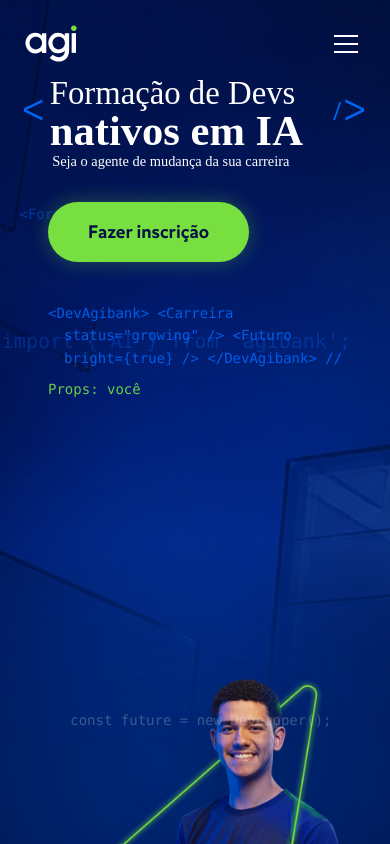
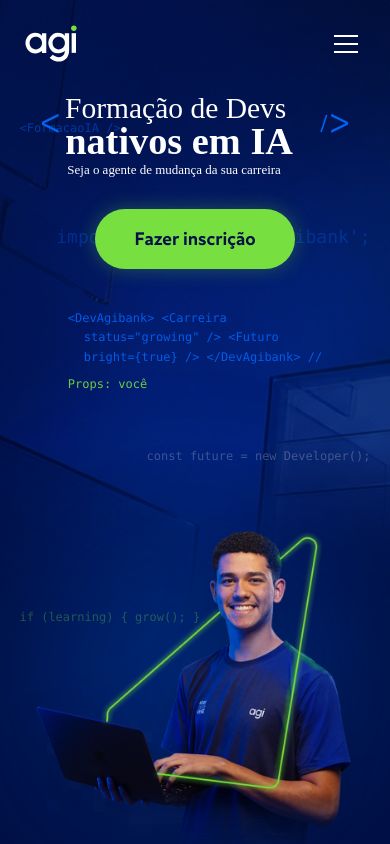
Before and after one commit to Uriel3coletivo/formacao-devs-ia, a Next.js app: page / in a window 390 px wide. Shown: the top 844 px of the page. Built offline with nearby package versions, Linux system fonts and the light colour scheme.

Commit message:
Update Hero.jsx

```diff
--- a/src/components/Hero.jsx
+++ b/src/components/Hero.jsx
@@ -16,7 +16,8 @@ export default function Hero() {
   }, [])
 
   return (
-    <section className="relative min-h-screen flex items-center bg-[#000f44] overflow-hidden pt-20 pb-12">
+    // Mobile: pt-24 pb-0 (compacto). Desktop: lg:min-h-screen lg:pt-32 lg:pb-12 (O que você aprovou)
+    <section className="relative flex items-center bg-[#000f44] overflow-hidden pt-24 pb-0 lg:min-h-screen lg:pt-32 lg:pb-12">
 
       <div className="absolute inset-0 z-0">
         <img src="/images/Hero-Banner-1.jpg" alt="Background" className="w-full h-full object-cover" />
@@ -27,29 +28,31 @@ export default function Hero() {
         <img src="/images/Pixels.png" alt="Pixels Decorativos" className="object-contain max-h-full" />
       </div>
 
-      <div className="absolute inset-0 z-10 pointer-events-none overflow-hidden font-mono text-sm md:text-base">
-        <motion.div animate={{ y: [0, -20, 0], opacity: [0.2, 0.6, 0.2] }} transition={{ repeat: Infinity, duration: 4, ease: "easeInOut" }} className="absolute top-[20%] left-[5%] text-[#0064f5]">&lt;FormacaoIA /&gt;</motion.div>
-        <motion.div animate={{ y: [0, -15, 0], opacity: [0.3, 0.8, 0.3] }} transition={{ repeat: Infinity, duration: 5, ease: "easeInOut", delay: 2 }} className="absolute top-[30%] right-[10%] text-[#0064f5] text-xl">import &#123; AI &#125; from 'agibank';</motion.div>
+      <div className="absolute inset-0 z-10 pointer-events-none overflow-hidden font-mono text-xs md:text-base">
+        <motion.div animate={{ y: [0, -20, 0], opacity: [0.2, 0.6, 0.2] }} transition={{ repeat: Infinity, duration: 4, ease: "easeInOut" }} className="absolute top-[15%] lg:top-[20%] left-[5%] text-[#0064f5]">&lt;FormacaoIA /&gt;</motion.div>
+        <motion.div animate={{ y: [0, -15, 0], opacity: [0.3, 0.8, 0.3] }} transition={{ repeat: Infinity, duration: 5, ease: "easeInOut", delay: 2 }} className="absolute top-[25%] lg:top-[30%] right-[5%] lg:right-[10%] text-[#0064f5] text-lg lg:text-xl">import &#123; AI &#125; from 'agibank';</motion.div>
       </div>
 
       <div className="container-custom relative z-20 w-full mt-4">
-        <div className="grid lg:grid-cols-12 gap-0 items-center">
+        {/* Mobile: 1 coluna. Desktop: 12 colunas */}
+        <div className="grid grid-cols-1 lg:grid-cols-12 gap-8 lg:gap-0 items-center">
 
           <motion.div
             initial={{ opacity: 0, y: 30 }}
             animate={{ opacity: 1, y: 0 }}
             transition={{ duration: 0.8 }}
-            className="col-span-12 lg:col-span-5 flex flex-col items-start justify-center text-left w-full z-30"
+            // Mobile: centralizado. Desktop: lg:items-start lg:text-left
+            className="col-span-1 lg:col-span-5 flex flex-col items-center lg:items-start justify-center text-center lg:text-left w-full z-30"
           >
+            {/* Mobile: object-center. Desktop: lg:object-left lg:-ml-12 (O alinhamento perfeito que fizemos) */}
             <img
               src="/images/Logo-Formacao-Devs.svg"
               alt="Formação de Devs nativos em IA"
-              className="w-full max-w-[700px] xl:max-w-[850px] mb-8 object-contain"
-              style={{ objectPosition: 'left center' }}
+              className="w-[90%] lg:w-full max-w-[400px] lg:max-w-[700px] xl:max-w-[850px] mb-8 object-contain object-center lg:object-left lg:-ml-8 xl:-ml-12"
             />
 
-            {/* Recuo restaurado para a versão exata que você aprovou */}
-            <div className="pl-6 md:pl-8 lg:pl-10 xl:pl-12">
+            {/* Mobile: pl-0. Desktop: lg:pl-10 xl:pl-12 (O recuo exato da letra F) */}
+            <div className="pl-0 md:pl-8 lg:pl-10 xl:pl-12 w-full flex flex-col items-center lg:items-start">
               <button className="bg-[#77df40] text-[#000f44] px-10 py-4 rounded-full font-bold text-lg hover:bg-[#0064f5] hover:text-white transition-all transform hover:scale-105 active:scale-95 shadow-[0_0_20px_rgba(119,223,64,0.3)]">
                 Fazer inscrição
               </button>
@@ -57,7 +60,7 @@ export default function Hero() {
               <motion.div
                 animate={{ x: mousePosition.x * 0.3, y: mousePosition.y * 0.3 }}
                 transition={{ type: 'spring', stiffness: 50, damping: 20 }}
-                className="mt-10 text-sm md:text-base text-[#0064f5] font-mono opacity-90 leading-relaxed text-left"
+                className="mt-10 text-xs md:text-sm lg:text-base text-[#0064f5] font-mono opacity-90 leading-relaxed text-left"
               >
                 <p>&lt;DevAgibank&gt; &lt;Carreira</p>
                 <p className="pl-4">status="growing" /&gt;  &lt;Futuro</p>
@@ -67,13 +70,15 @@ export default function Hero() {
             </div>
           </motion.div>
 
-          <div className="col-span-12 lg:col-span-7 relative h-[600px] md:h-[800px] lg:h-[950px] flex justify-center items-end pointer-events-none mt-10 lg:mt-0 z-20">
-            <div className="absolute top-1/2 left-1/2 transform -translate-x-1/2 -translate-y-1/2 w-[500px] h-[500px] bg-[#0064f5] rounded-full blur-[120px] opacity-30 z-0" />
+          {/* Mobile: h-[450px]. Desktop: lg:h-[900px] (A altura gigante que configuramos) */}
+          <div className="col-span-1 lg:col-span-7 relative h-[450px] md:h-[600px] lg:h-[800px] xl:h-[950px] flex justify-center items-end pointer-events-none mt-4 lg:mt-0 z-20">
+            <div className="absolute top-1/2 left-1/2 transform -translate-x-1/2 -translate-y-1/2 w-[300px] lg:w-[500px] h-[300px] lg:h-[500px] bg-[#0064f5] rounded-full blur-[80px] lg:blur-[120px] opacity-30 z-0" />
 
             <motion.div
               animate={{ x: mousePosition.x, y: mousePosition.y }}
               transition={{ type: 'spring', stiffness: 50, damping: 20 }}
-              className="relative w-full h-full flex justify-center items-end z-10 scale-[1.4] lg:scale-[1.8] origin-bottom lg:-translate-x-32"
+              // Mobile: scale-[1.1]. Desktop: lg:scale-[1.8] lg:-translate-x-32 (O Dev gigante colado no texto)
+              className="relative w-full h-full flex justify-center items-end z-10 scale-[1.1] lg:scale-[1.4] xl:scale-[1.8] origin-bottom lg:-translate-x-32"
             >
               <img
                 src="/images/Dev-01.png"
@@ -86,9 +91,9 @@ export default function Hero() {
         </div>
       </div>
 
-      <div className="absolute inset-0 z-30 pointer-events-none overflow-hidden font-mono text-sm md:text-base">
-        <motion.div animate={{ y: [0, 30, 0], opacity: [0.3, 0.8, 0.3] }} transition={{ repeat: Infinity, duration: 6, ease: "easeInOut", delay: 1 }} className="absolute bottom-[20%] left-[45%] lg:left-[55%] text-[#77df40]">if (learning) &#123; grow(); &#125;</motion.div>
-        <motion.div animate={{ y: [0, 25, 0], opacity: [0.2, 0.6, 0.2] }} transition={{ repeat: Infinity, duration: 7, ease: "easeInOut", delay: 0.5 }} className="absolute top-[65%] right-[15%] text-white">const future = new Developer();</motion.div>
+      <div className="absolute inset-0 z-30 pointer-events-none overflow-hidden font-mono text-xs md:text-base">
+        <motion.div animate={{ y: [0, 30, 0], opacity: [0.3, 0.8, 0.3] }} transition={{ repeat: Infinity, duration: 6, ease: "easeInOut", delay: 1 }} className="absolute bottom-[30%] lg:bottom-[20%] left-[5%] lg:left-[45%] xl:left-[55%] text-[#77df40]">if (learning) &#123; grow(); &#125;</motion.div>
+        <motion.div animate={{ y: [0, 25, 0], opacity: [0.2, 0.6, 0.2] }} transition={{ repeat: Infinity, duration: 7, ease: "easeInOut", delay: 0.5 }} className="absolute top-[50%] lg:top-[65%] right-[5%] lg:right-[15%] text-white">const future = new Developer();</motion.div>
       </div>
 
     </section>
```
